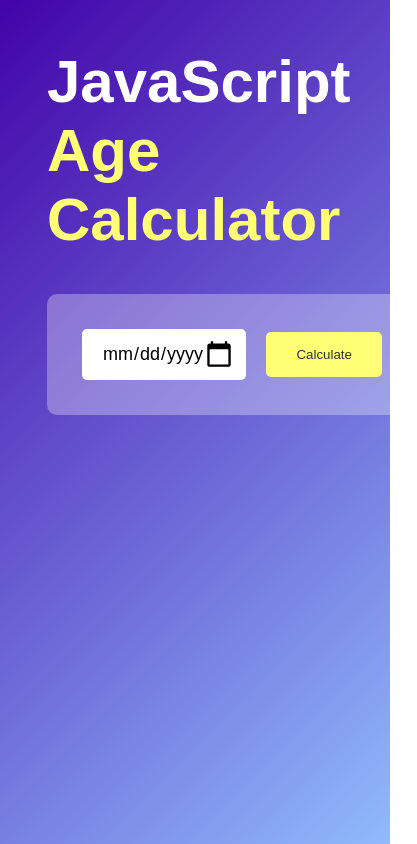
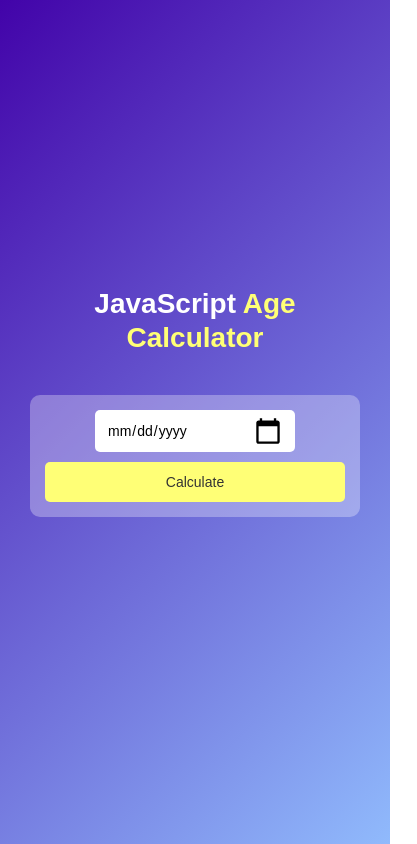
Before and after one commit to Shaban665/age-calculator, a plain HTML site: page index.html in a window 390 px wide. Shown: the whole page, 417 px wide, since content can reach past the window. Drawn offline with Linux system fonts and the light colour scheme.

Commit message:
Made style.css mobile responsive

```diff
--- a/style.css
+++ b/style.css
@@ -11,17 +11,21 @@
     background: linear-gradient(135deg, #4203a9, #90bafc);
     color: #fff;
     padding: 10px;
+    display: flex;
+    justify-content: center;
+    align-items: center;
 }
 
 .calculator {
     width: 100%;
     max-width: 600px;
-    margin-left: 10%;
-    margin-top: 10%;
+    padding: 20px;
+    text-align: center;
 }
 
 .calculator h1 {
     font-size: 60px;
+    line-height: 1.2;
 }
 
 .calculator h1 span {
@@ -35,11 +39,16 @@
     background: rgba(255, 255, 255, 0.3);
     display: flex;
     align-items: center;
+    gap: 10px;
+    flex-wrap: wrap;
+    justify-content: center;
 }
 
 .input-box input {
     flex: 1;
-    margin-right: 20px;
+    min-width: 200px;
+    max-width: 100%;
+    margin-right: 0;
     padding: 14px 20px;
     border: 0;
     outline: 0;
@@ -57,6 +66,7 @@
     font-weight: 500;
     color: #333;
     cursor: pointer;
+    width: auto;
 }
 
 .input-box input::-webkit-calendar-picker-indicator {
@@ -71,3 +81,45 @@
     background-size: 30px;
     cursor: pointer;
 }
+
+/* Tablet & Mobile */
+@media (max-width: 768px) {
+    .calculator h1 {
+        font-size: 40px;
+    }
+
+    .input-box {
+        flex-direction: column;
+        padding: 20px;
+    }
+
+    .input-box input {
+        font-size: 16px;
+        padding: 12px;
+    }
+
+    .input-box button {
+        width: 100%;
+        font-size: 16px;
+        padding: 12px;
+    }
+}
+
+/* Small Mobile */
+@media (max-width: 480px) {
+    .calculator h1 {
+        font-size: 28px;
+    }
+
+    .input-box {
+        padding: 15px;
+    }
+
+    .input-box input {
+        font-size: 14px;
+    }
+
+    .input-box button {
+        font-size: 14px;
+    }
+}
```
Also changed, not shown: 1 other file.
